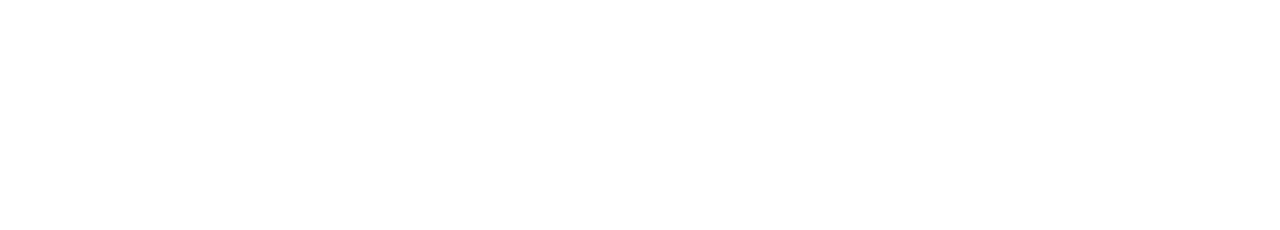
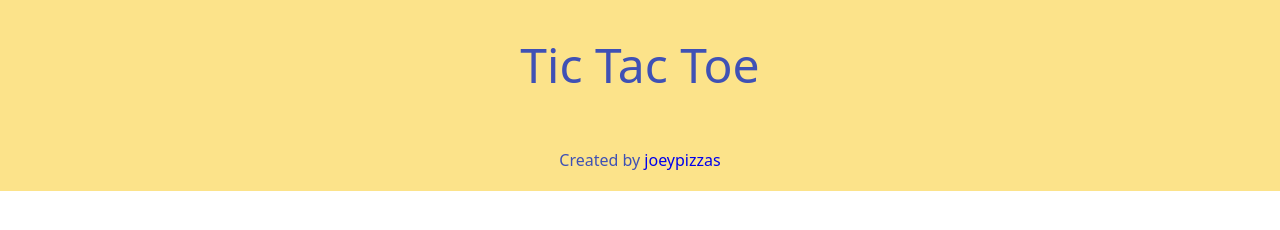
Before and after one commit to joeypizzas/odin-tic-tac-toe, a plain HTML site: page index.html in a window 1280 px wide. Drawn offline with Linux system fonts and the light colour scheme.

Commit message:
added and styled header and footer

```diff
--- a/index.html
+++ b/index.html
@@ -8,6 +8,12 @@
     <script src="script.js" defer></script>
 </head>
 <body>
-
+    <div id="title-container">
+        <div id="title">Tic Tac Toe</div>
+    </div>
+    <div id="game-area"></div>
+    <div id="footer-container">
+        <div id="footer">Created by <a href="https://github.com/joeypizzas">joeypizzas</a></div>
+    </div>
 </body>
 </html>
--- a/style.css
+++ b/style.css
@@ -1 +1,51 @@
 /* Style for tic tac toe */
+
+html, body {
+    margin: 0;
+    padding: 0;
+    width: 100%;
+    height: 100%;
+}
+
+body {
+    font-family: system-ui, -apple-system, BlinkMacSystemFont, "Segoe UI", Roboto, "Helvetica Neue", Arial, sans-serif;
+    display: flex;
+    flex-direction: column;
+}
+
+#title-container {
+    display: flex;
+    justify-content: center;
+    align-items: center;
+    padding: 2rem;
+    background-color: #FCE38A;
+}
+
+#title {
+    font-size: 3rem;
+    color: #3F51B5;
+}
+
+#game-area {
+
+}
+
+#footer-container {
+    display: flex;
+    justify-content: center;
+    align-items: center;
+    padding: 1.25rem;
+    background-color: #FCE38A;
+}
+
+#footer {
+    color: #3F51B5;
+}
+
+a {
+    text-decoration: none;
+}
+
+a:hover {
+    color: #FF5722;
+}
```
